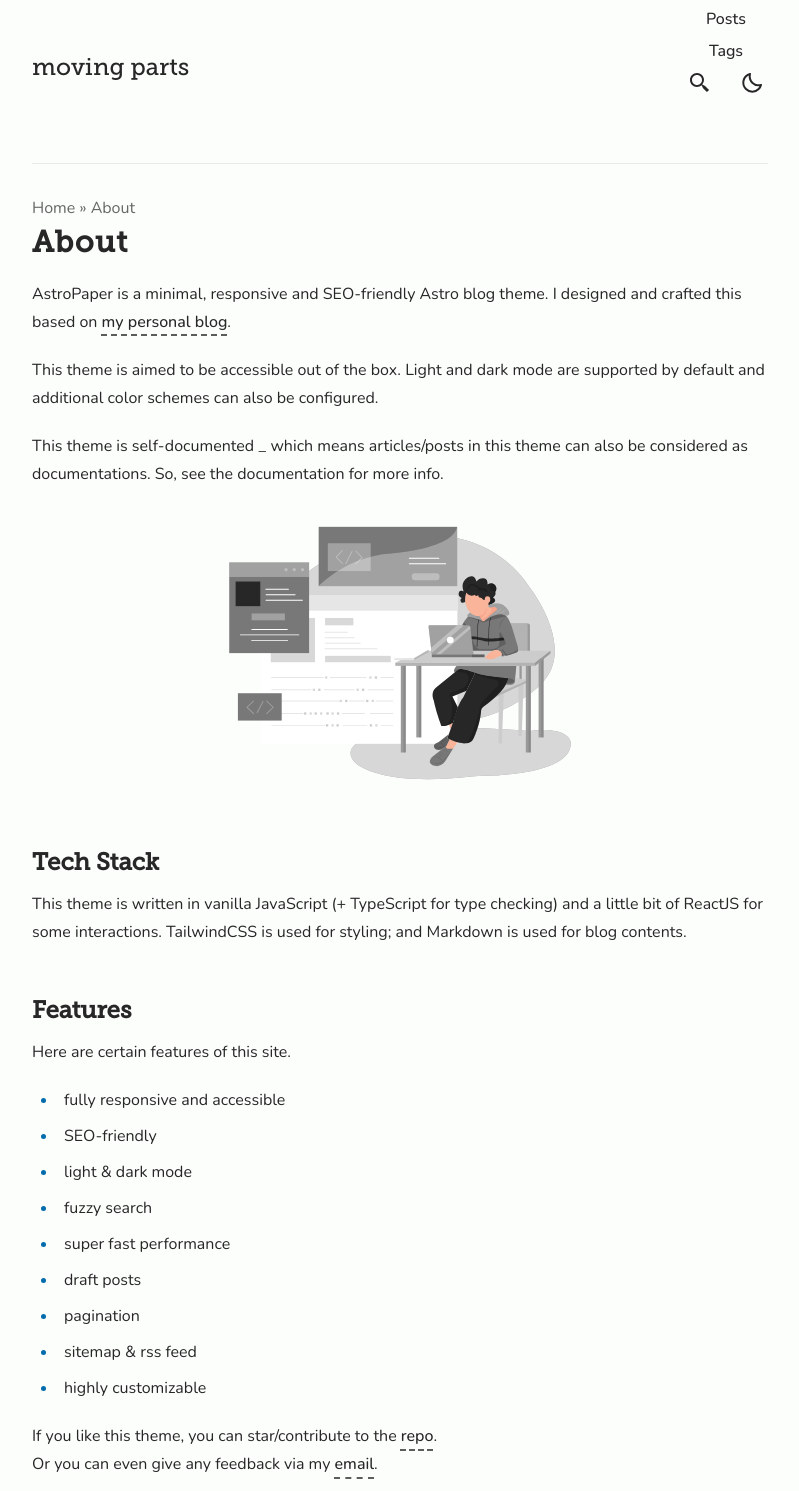
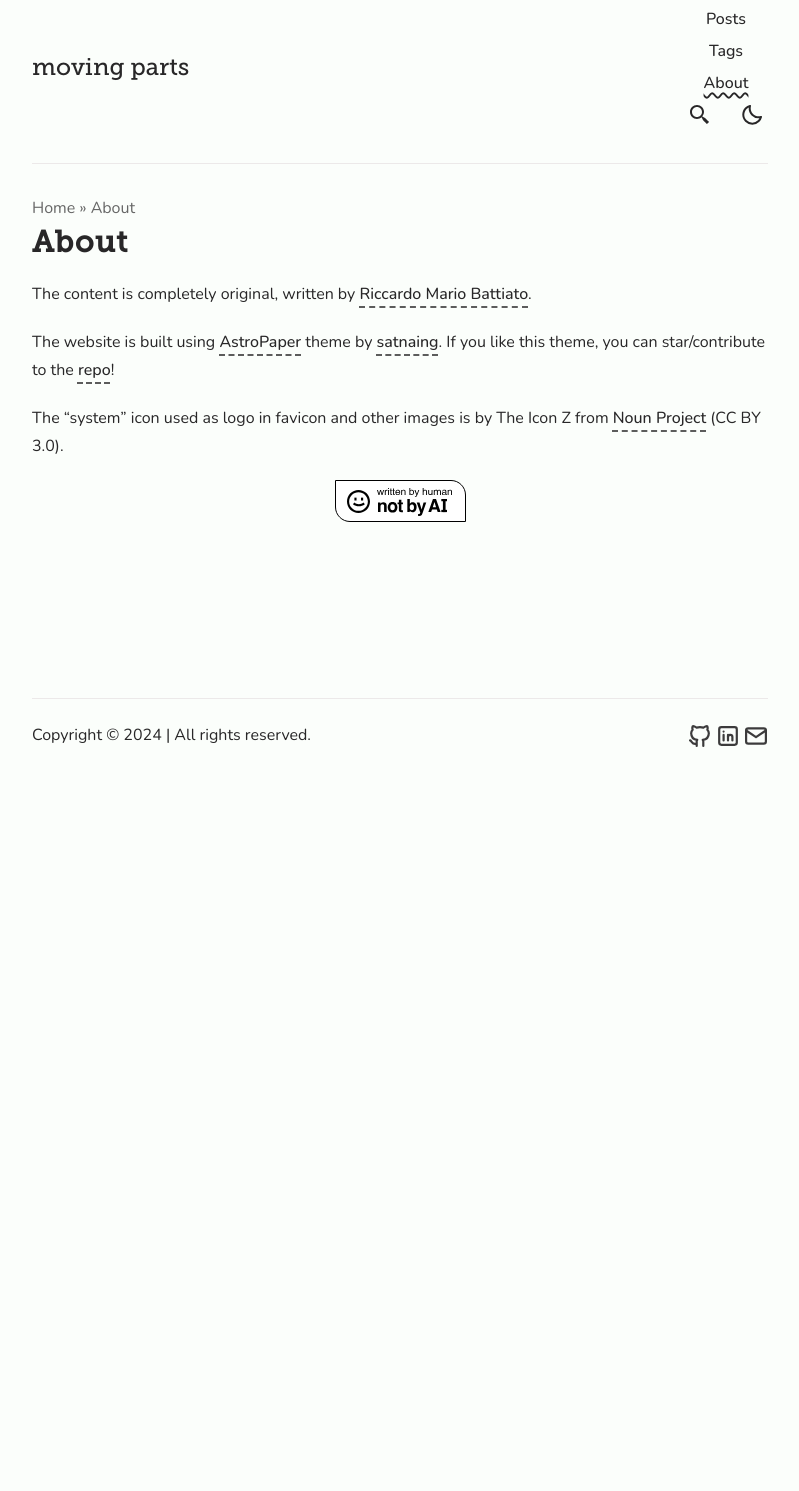
Before and after one commit to riccardobattiato/moving-parts, an Astro site: page /about in a window 1280 px wide. Shown: the part 29-1520 px from the top of the page, without its empty margins (240-1039 px from the left). After the commit the page ends 800 px from the top, so only its background shows below. Built offline with nearby package versions, Linux system fonts and the light colour scheme; Astro itself is replaced by a stand-in of ours.

Commit message:
feat: logo with credits

```diff
--- a/src/components/Header.astro
+++ b/src/components/Header.astro
@@ -65,11 +65,11 @@ const { activeNav } = Astro.props;
               Tags
             </a>
           </li>
-          <!-- <li>
+          <li>
             <a href="/about" class={activeNav === "about" ? "active" : ""}>
               About
             </a>
-          </li> -->
+          </li>
           <li>
             <LinkButton
               href="/search"
--- a/src/config.ts
+++ b/src/config.ts
@@ -5,7 +5,7 @@ export const SITE: Site = {
   author: "Riccardo",
   desc: "I'm Riccardo, a software engineer from Italy. I write about anything that sparks my curiosity, while trying to give a product-minded perspective on technology.",
   title: "moving parts",
-  ogImage: "astropaper-og.jpg",
+  ogImage: "moving-parts-og.jpg",
   lightAndDarkMode: true,
   postPerPage: 3,
   scheduledPostMargin: 15 * 60 * 1000, // 15 minutes
--- a/src/pages/about.md
+++ b/src/pages/about.md
@@ -3,34 +3,11 @@ layout: ../layouts/AboutLayout.astro
 title: "About"
 ---
 
-AstroPaper is a minimal, responsive and SEO-friendly Astro blog theme. I designed and crafted this based on [my personal blog](https://satnaing.dev/blog).
+The content is completely original, written by [Riccardo Mario Battiato](https://www.linkedin.com/in/riccardo-mario-battiato-bb0a5117a/).
 
-This theme is aimed to be accessible out of the box. Light and dark mode are supported by
-default and additional color schemes can also be configured.
+The website is built using [AstroPaper](https://astro.build/themes/details/astro-paper/) theme by [satnaing](https://github.com/satnaing).
+If you like this theme, you can star/contribute to the [repo](https://github.com/satnaing/astro-paper)!
 
-This theme is self-documented \_ which means articles/posts in this theme can also be considered as documentations. So, see the documentation for more info.
+The "system" icon used as logo in favicon and other images is by The Icon Z from <a href="https://thenounproject.com/browse/icons/term/system/" target="_blank" title="system Icons">Noun Project</a> (CC BY 3.0).
 
-<div>
-  <img src="/assets/dev.svg" class="sm:w-1/2 mx-auto" alt="coding dev illustration">
-</div>
-
-## Tech Stack
-
-This theme is written in vanilla JavaScript (+ TypeScript for type checking) and a little bit of ReactJS for some interactions. TailwindCSS is used for styling; and Markdown is used for blog contents.
-
-## Features
-
-Here are certain features of this site.
-
-- fully responsive and accessible
-- SEO-friendly
-- light & dark mode
-- fuzzy search
-- super fast performance
-- draft posts
-- pagination
-- sitemap & rss feed
-- highly customizable
-
-If you like this theme, you can star/contribute to the [repo](https://github.com/satnaing/astro-paper).
-Or you can even give any feedback via my [email](mailto:contact@satnaing.dev).
+[![Written by human, not by AI](/assets/not-by-ai.svg)](https://notbyai.fyi)
```
Also changed, not shown: public/assets/not-by-ai.svg (added), public/astropaper-og.jpg (deleted), public/favicon.svg, public/moving-parts-og.jpg (added).
